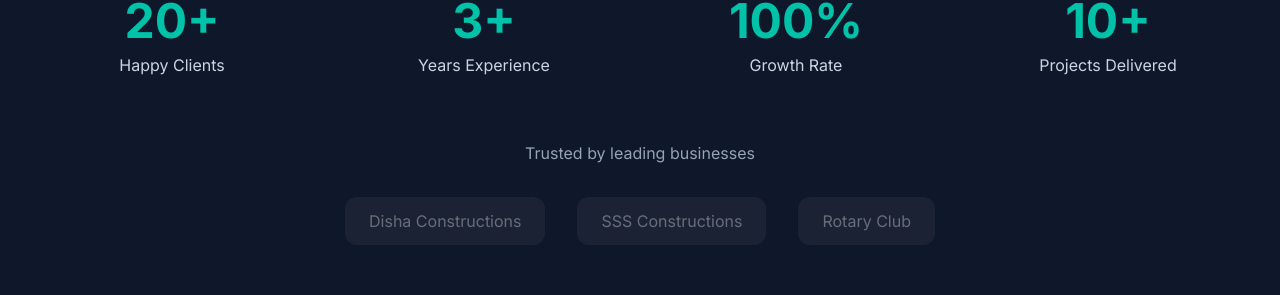
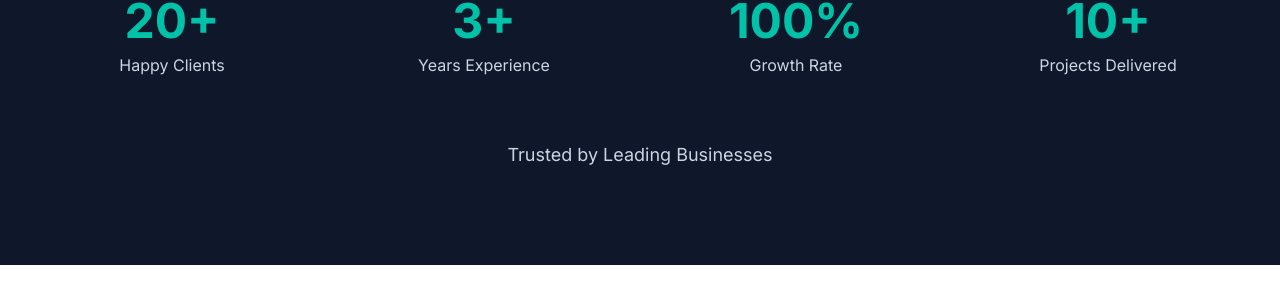
Before and after one commit to harshavardhan-hub/modex-digital-demo, a React (Vite) app: page / in a window 1280 px wide. Shown: the part 5431-5726 px from the top of the page. Built offline with nearby package versions, Linux system fonts and the light colour scheme; no server answers.

Commit message:
Content Modifed

```diff
--- a/src/components/home/Stats.tsx
+++ b/src/components/home/Stats.tsx
@@ -32,21 +32,14 @@ const Stats: React.FC = () => {
           ))}
         </motion.div>
 
-        {/* Client Logos */}
+        {/* Trusted By Text */}
         <motion.div
           initial={{ opacity: 0 }}
-          animate={isInView ? { opacity: 1 } : {}}
-          transition={{ delay: 0.5 }}
-          className="mt-16"
+          animate={isInView ? { opacity: 1 } : { opacity: 0 }}
+          transition={{ delay: 0.5, duration: 0.6 }}
+          className="mt-16 text-center"
         >
-          <p className="text-center text-neutral-400 mb-8">Trusted by leading businesses</p>
-          <div className="flex flex-wrap justify-center items-center gap-8 opacity-50">
-            {['Disha Constructions', 'SSS Constructions', 'Rotary Club'].map((client, i) => (
-              <div key={i} className="px-6 py-3 bg-white/10 rounded-lg text-white/70">
-                {client}
-              </div>
-            ))}
-          </div>
+          <p className="text-neutral-300 text-lg">Trusted by Leading Businesses</p>
         </motion.div>
       </Container>
     </section>
```
